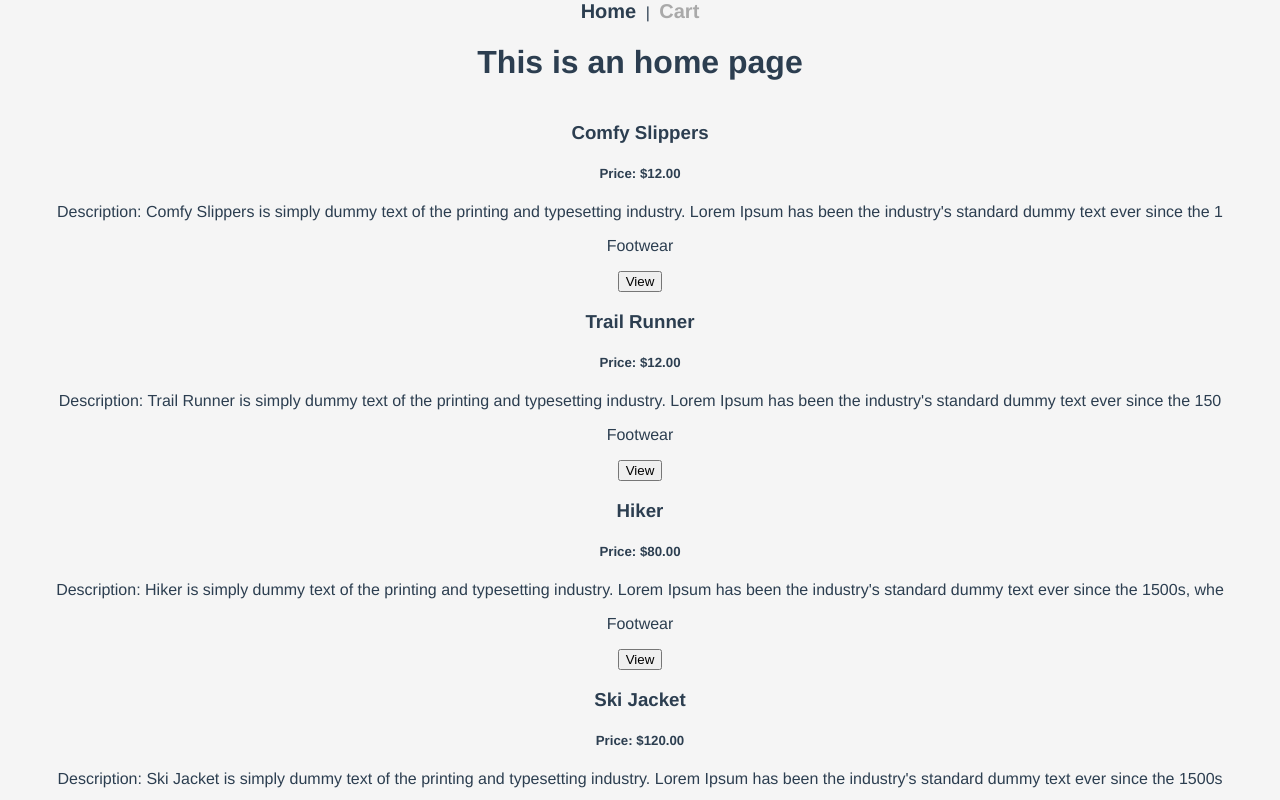
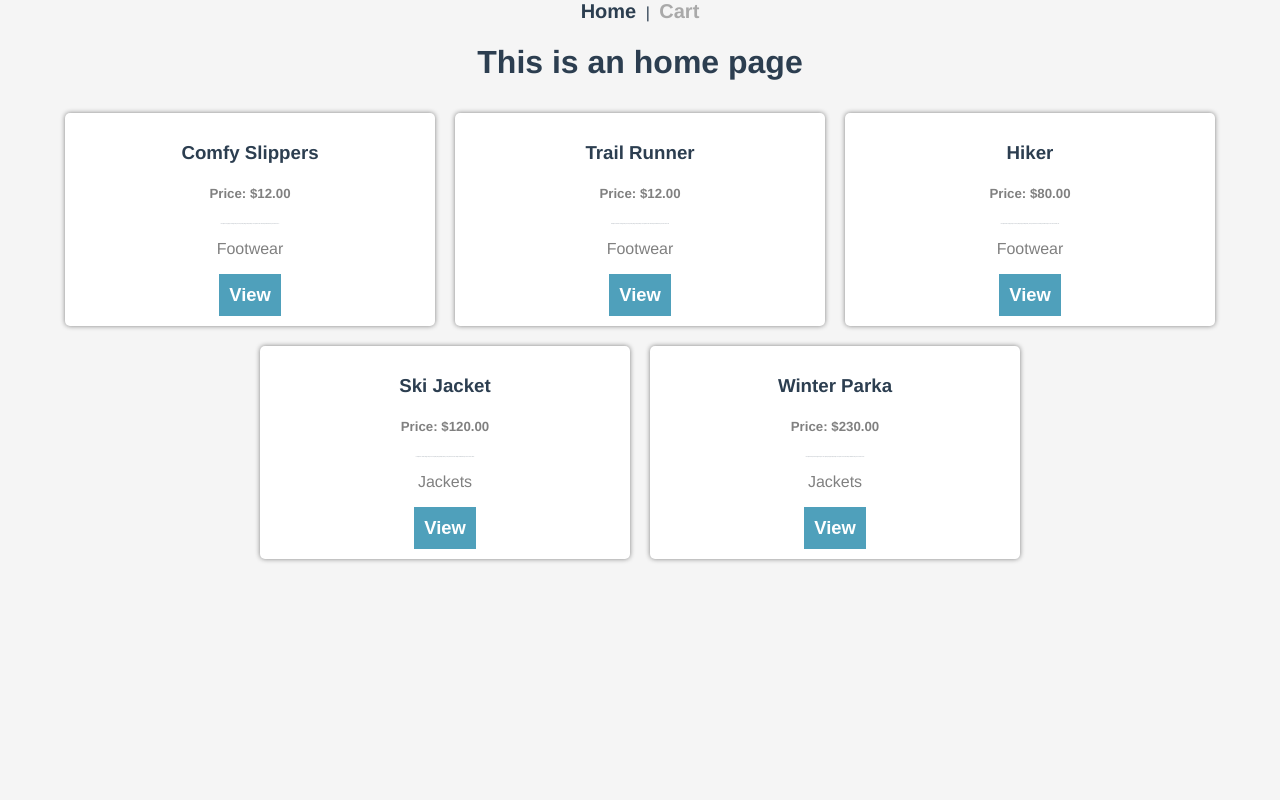
Before and after one commit to sharif-jatri/vuex-shopping-cart, a Vue app: page / in a window 1280 px wide. Shown: the top 800 px of the page. Built offline with nearby package versions, Linux system fonts and the light colour scheme.

Commit message:
product card design

```diff
--- a/src/components/products/ProductSummaryCard.vue
+++ b/src/components/products/ProductSummaryCard.vue
@@ -19,3 +19,41 @@ export default {
   }
 }
 </script>
+
+<style lang="scss">
+  .card{
+    width: 80%;
+    margin: 10%;
+    padding: 10px;
+    border-radius: 5px;
+    background-color: white;
+    box-shadow: 0 0 5px gray;
+
+    h5.price{
+      color: gray;
+    }
+    p.description{
+      font-size: .05rem;
+    }
+    p.text-muted{
+      color: gray;
+    }
+    button.view-product-button{
+      padding: 10px;
+      background-color: rgb(79, 160, 187);
+      border: none;
+      color: white;
+      font-weight: bold;
+      font-size: 1.15rem;
+      cursor: pointer;
+    }
+  }
+
+  @media (min-width: 500px) {
+    .card{
+      width: 350px;
+      margin: 10px;
+    }
+  }
+
+</style>
```
